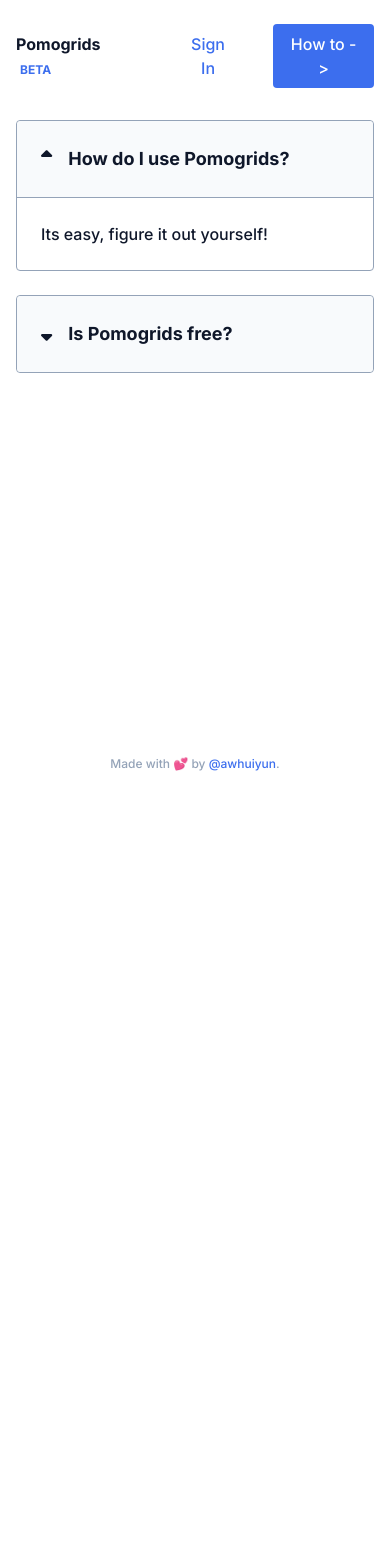
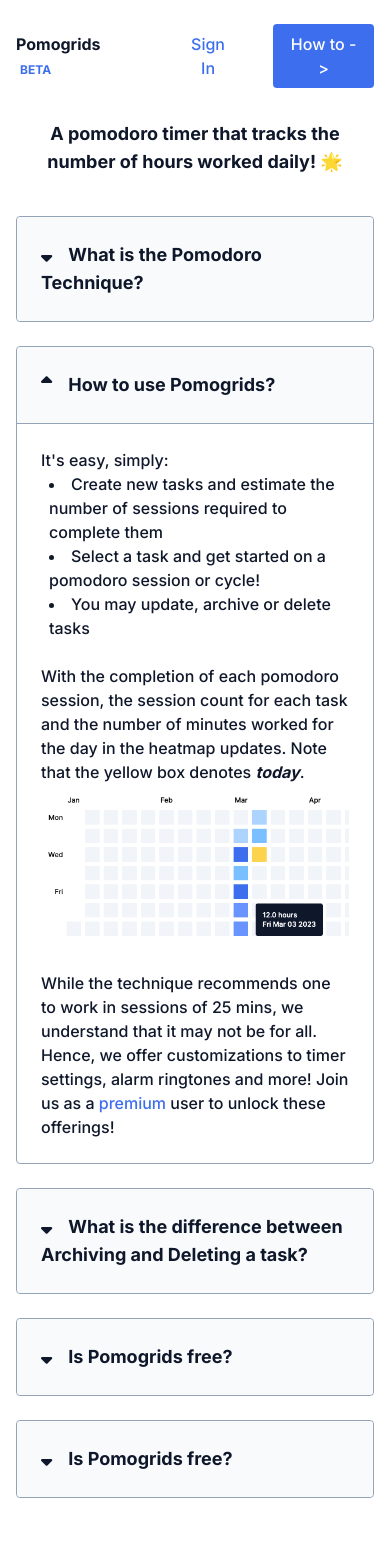
Before and after one commit to awhuiyun/pomogrids-prod, a Next.js app: page /how-to in a window 390 px wide. Shown: the top 1561 px of the page. Before the commit the page ends 844 px from the top, so only its background shows below. Built offline with nearby package versions, Linux system fonts and the light colour scheme; no server answers.

Commit message:
How to page

```diff
--- a/src/pages/how-to.tsx
+++ b/src/pages/how-to.tsx
@@ -1,14 +1,94 @@
+import Image from "next/image";
 import BaseAccordian from "@/components/BaseAccordian";
 
 export default function HowTo() {
   return (
-    <div className="space-y-6 max-w-4xl mx-auto">
-      <BaseAccordian isOpenOnMount={true} label="How do I use Pomogrids?">
-        Its easy, figure it out yourself!
-      </BaseAccordian>
-      <BaseAccordian isOpenOnMount={false} label="Is Pomogrids free?">
-        No duh. No free lunch in the world.
-      </BaseAccordian>
+    <div className="max-w-4xl mx-auto">
+      <h1 className="text-center text-lg lg:text-xl font-semibold mb-10">
+        A pomodoro timer that tracks the number of hours worked daily! &#127775;
+      </h1>
+      <div className="space-y-6">
+        <BaseAccordian
+          isOpenOnMount={false}
+          label="What is the Pomodoro Technique?"
+        >
+          <p>
+            The Pomodoro Technique is a time management method developed by
+            Francesco Cirillo. It believes that breaking work into intervals
+            (typically of 25 mins), separated by short breaks, boosts focus and
+            productivity:
+          </p>
+          <Image
+            src="/assets/pomodoro_cycle.png"
+            alt="Pomodoro cycle"
+            height="500"
+            width="500"
+          />
+          <p>
+            Inspired by the tomato-shaped kitchen timer Cirillo used as a
+            student, he referred each interval as pomodoro which stands for
+            tomato in Italian.
+          </p>
+        </BaseAccordian>
+        <BaseAccordian isOpenOnMount={true} label="How to use Pomogrids?">
+          <p>It's easy, simply:</p>
+          <li className="ml-2">
+            Create new tasks and estimate the number of sessions required to
+            complete them
+          </li>
+          <li className="ml-2">
+            Select a task and get started on a pomodoro session or cycle!
+          </li>
+          <li className="ml-2">You may update, archive or delete tasks</li>
+          <br />
+          <p>
+            With the completion of each pomodoro session, the session count for
+            each task and the number of minutes worked for the day in the
+            heatmap updates. Note that the yellow box denotes{" "}
+            <span className="font-bold italic">today</span>.
+          </p>
+          <Image
+            src="/assets/grid_example.png"
+            alt="Example of heatmap"
+            height="500"
+            width="500"
+          />
+          <br />
+          <p>
+            While the technique recommends one to work in sessions of 25 mins,
+            we understand that it may not be for all. Hence, we offer
+            customizations to timer settings, alarm ringtones and more! Join us
+            as a{" "}
+            <span className="text-blue4 hover:underline underline-offset-2 cursor-pointer">
+              premium
+            </span>{" "}
+            user to unlock these offerings!
+          </p>
+        </BaseAccordian>
+        <BaseAccordian
+          isOpenOnMount={false}
+          label="What is the difference between Archiving and Deleting a task?"
+        >
+          <span className="font-bold italic">Archiving</span> removes the task
+          from your task list. This helps to keep the task list short and neat.
+          The number of minutes clocked for the archived tasks remains captured
+          in the heatmap.
+          <br />
+          <br />
+          <span className="font-bold italic">Deleting</span> removes all records
+          of the task from Pomogrids. The task will be removed from both the
+          task list and the heatmap.
+          <br />
+          <br />
+          Please note that both are irreversible so please be careful!
+        </BaseAccordian>
+        <BaseAccordian isOpenOnMount={false} label="Is Pomogrids free?">
+          {" "}
+        </BaseAccordian>
+        <BaseAccordian isOpenOnMount={false} label="Is Pomogrids free?">
+          {" "}
+        </BaseAccordian>
+      </div>
     </div>
   );
 }
```
Also changed, not shown: public/assets/grid_example.png (added), public/assets/pomodoro_cycle.png (added).
